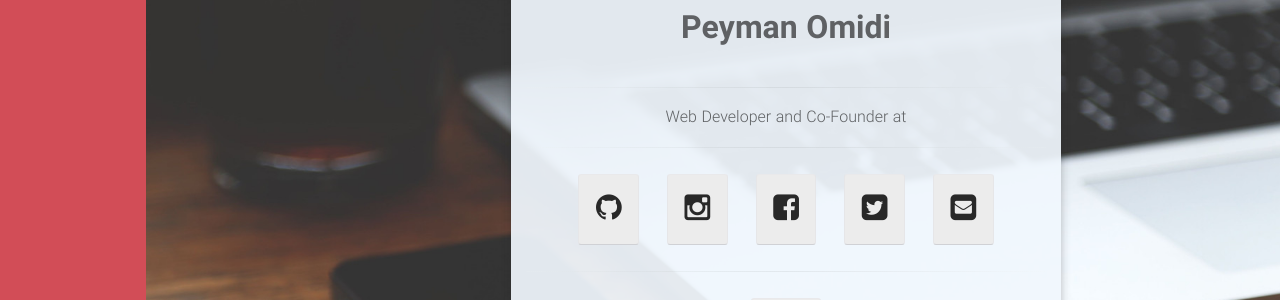
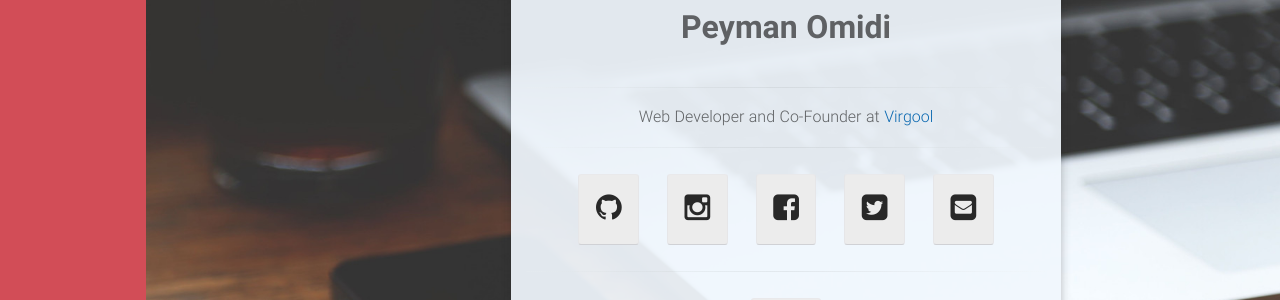
Before and after one commit to Peyman-Manutd/omidi.me, a Jekyll site: the page built from index.html, in a window 1280 px wide. Shown: the part 354-654 px from the top of the page. Built offline with Jekyll 4.4.1, drawn with Linux system fonts in a browser that asks for light colours.

Commit message:
Change bio

```diff
--- a/_layouts/home.html
+++ b/_layouts/home.html
@@ -23,7 +23,7 @@ tags: Peyman Omidi, پیمان امیدی
             </h1>
             <hr class="hr-line">
             <h3 class="title">
-            <p style="font-size:1rem;font-weight:300">{{ site.bio }}</p>
+            <p style="font-size:1rem;font-weight:300">{{ site.bio }}<a style="color: #0b69b1" target="_blank" href="https://virgool.io">Virgool</a></p>
             </h3>
             {% include social-links.html %}
             <hr class="hr-line">
```
